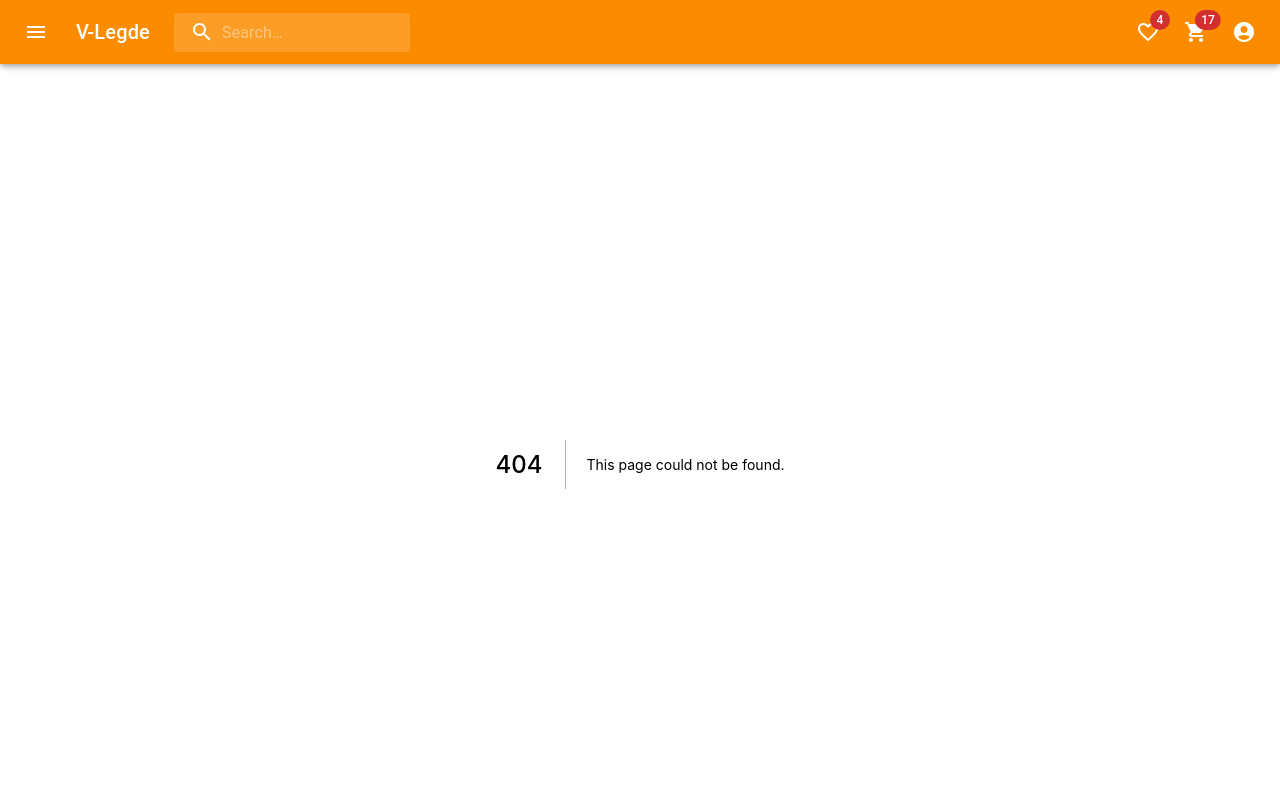
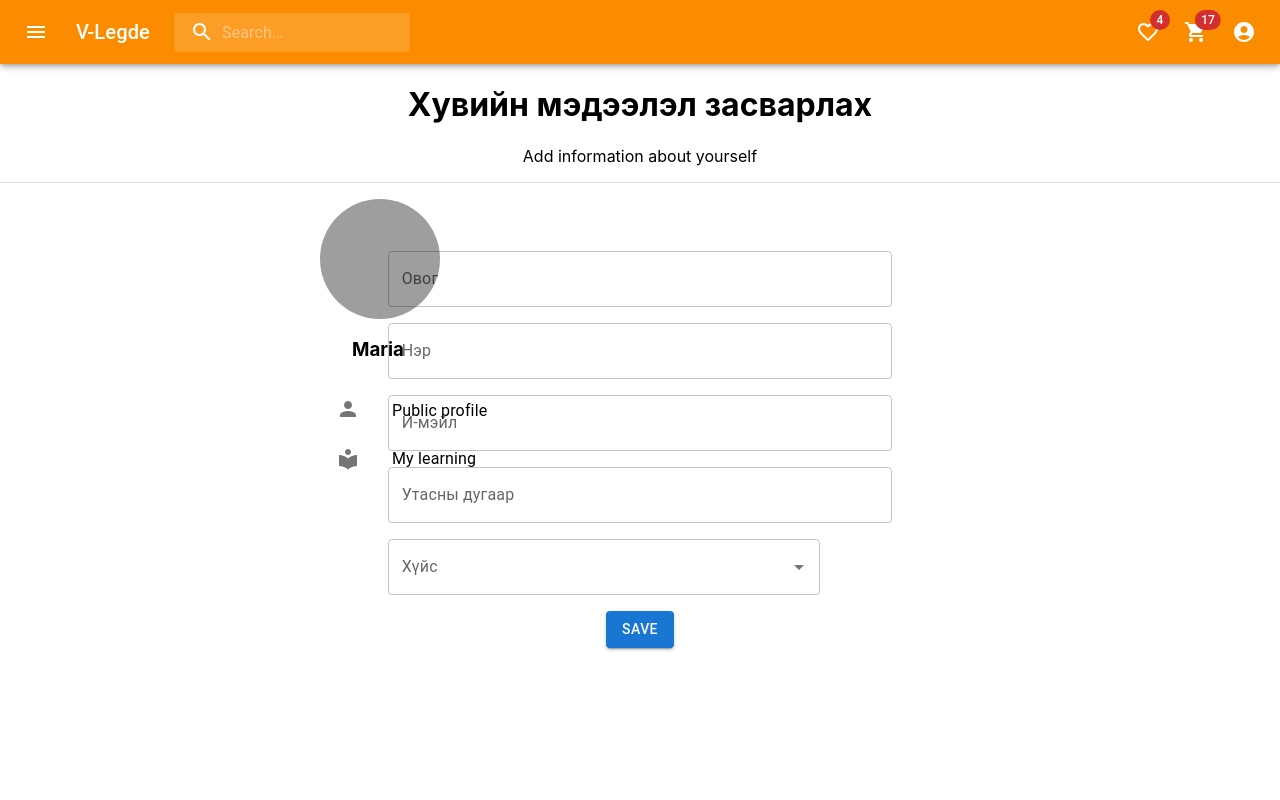
Before and after one commit to Mari0111/V-Ledge, a Next.js app: page /EditProfile in a window 1280 px wide. Before the commit this address had no page. Shown: the top 800 px of the page. Built offline with nearby package versions, Linux system fonts and the light colour scheme; grey boxes are pictures that could not be loaded.

Commit message:
mari
small changes

```diff
--- a/components/VFooter/index.js
+++ b/components/VFooter/index.js
@@ -1,11 +1,13 @@
 import React from "react";
 import { Grid } from "@mui/material";
+import { padding } from "@mui/system";
 
 
 
 export default function VFooter() {
   return (
-    <div style={{ backgroundColor: "grey" }}>
+    <Grid >
+    <div style={{ backgroundColor: "grey", padding: 8}}>
       {/* <h1 style={{ color: "white", textAlign: "center" }}>Footer</h1> */}
       <p  style={{ color: "white", textAlign: "center" }}>© V-Ledge видео онлайн хичээл, сургалт 2022</p>
       <Grid paddingLeft={4}>
@@ -14,5 +16,6 @@ export default function VFooter() {
      <p  style={{ color: "white"  }}>И-мэйл: vledge@business.com</p>
      </Grid>
     </div>
+    </Grid>
   );
 }
--- a/components/VNavBar/index.js
+++ b/components/VNavBar/index.js
@@ -103,7 +103,7 @@ export default function VNavBar() {
       open={isMenuOpen}
       onClose={handleMenuClose}
     >
-       <Link href={"/Profile/"}><MenuItem onClick={handleMenuClose}>Profile</MenuItem></Link>
+       <Link href={"/EditProfile/"}><MenuItem onClick={handleMenuClose}>Profile</MenuItem></Link>
       <MenuItem onClick={handleMenuClose}>Log Out </MenuItem>
     </Menu>
   );
--- a/layout/MainLayout.js
+++ b/layout/MainLayout.js
@@ -1,5 +1,4 @@
 import * as React from "react";
-import Footer from "../Footer";
 import VNavBar from "../components/VNavBar";
 import VFooter from "../components/VFooter"
 
--- /dev/null
+++ b/pages/EditProfile/index.js
@@ -0,0 +1,123 @@
+import * as React from "react";
+import Box from "@mui/material/Box";
+import TextField from "@mui/material/TextField";
+import { Button, Divider, Grid, Link, List, ListItem, ListItemButton, ListItemIcon, ListItemText } from "@mui/material";
+import Avatar from "@mui/material/Avatar";
+import Stack from "@mui/material/Stack";
+import Autocomplete from "@mui/material/Autocomplete";
+import PersonIcon from '@mui/icons-material/Person';
+import LocalLibraryIcon from '@mui/icons-material/LocalLibrary';
+
+const options = ["Эрэгтэй", "Эмэгтэй", "Бусад"];
+
+export default function EditProfile() {
+  const [value, setValue] = React.useState();
+  const [inputValue, setInputValue] = React.useState("");
+
+  return (
+    <div>
+      <h1 style={{ color: "black", textAlign: "center" }}>
+        Хувийн мэдээлэл засварлах
+      </h1>
+      <p style={{ textAlign: "center" }}>Add information about yourself</p>
+      <Divider />
+
+      <Grid container px={40}>
+        <Stack direction="row" spacing={2} paddingTop={2}>
+          <Avatar
+            alt="Remy Sharp"
+            src="/static/images/avatar/1.jpg"
+            sx={{ width: 120, height: 120 }}
+          />
+        </Stack>
+      </Grid>
+      <Grid paddingLeft={44}>
+        <div>
+          <h3>Maria</h3>
+        </div>
+      </Grid>
+      <Grid paddingLeft={40}>
+        <div>
+        <Box sx={{ width: '100%', maxWidth: 200, bgcolor: 'background.paper' }}>
+      <nav aria-label="main mailbox folders">
+        <List>
+          <ListItem disablePadding>
+             <ListItemButton>
+             <Link href={"/Profile/"}><ListItemIcon>
+                <PersonIcon />
+              </ListItemIcon> </Link>
+             <ListItemText primary="Public profile" />
+            </ListItemButton>
+          </ListItem>
+          <ListItem disablePadding>
+            <ListItemButton>
+              <ListItemIcon>
+                <LocalLibraryIcon/>
+              </ListItemIcon>
+              <ListItemText primary="My learning" />
+            </ListItemButton>
+          </ListItem>
+        </List>
+      </nav>
+      </Box>
+          {/* <Link href={"/Profile/"}>
+            <p>View public profile</p>
+
+          </Link> */}
+          {/* <p>Profile</p>
+          <p>My learning</p> */}
+        </div>
+      </Grid>
+      <Grid container justifyContent={"center"} marginTop={-32}>
+        <Box
+          component="form"
+          sx={{
+            "& > :not(style)": {
+              m: 2,
+              width: "50ch",
+              display: "flex",
+            },
+          }}
+        >
+          <TextField id="outlined-basic" label="Овог" variant="outlined" />
+          <TextField id="outlined-basic" label="Нэр" variant="outlined" />
+
+          <TextField id="outlined-basic" label="И-мэйл" variant="outlined" />
+
+          <TextField
+            id="outlined-basic"
+            label="Утасны дугаар"
+            variant="outlined"
+          />
+
+          <Grid>
+            <Box>
+            <div>
+                <Autocomplete
+                  value={value}
+                  onChange={(event, newValue) => {
+                    setValue(newValue);
+                  }}
+                  inputValue={inputValue}
+                  onInputChange={(event, newInputValue) => {
+                    setInputValue(newInputValue);
+                  }}
+                  id="controllable-states-demo"
+                  options={options}
+                  sx={{ width: 432 }}
+                  renderInput={(params) => (
+                    <TextField {...params} label="Хүйс" />
+                  )}
+                />
+              </div>
+            </Box>
+          </Grid>
+
+        </Box>
+      </Grid>
+      <Stack paddingBottom={20} spacing={2} direction="row" justifyContent={"center"}>
+        <Button variant="contained">Save</Button>
+      </Stack>
+    </div>
+  );
+}
--- a/pages/_app.js
+++ b/pages/_app.js
@@ -1,5 +1,7 @@
 import "../styles/globals.css";
 import MainLayout from "../layout/MainLayout";
+
+
 
 function MyApp({ Component, pageProps }) {
   return (
```
Also changed, not shown: pages/Profile/index.js (+17 -38 lines), pages/details/[cid].js (+7 -3 lines), public/CardTest.png (added).
